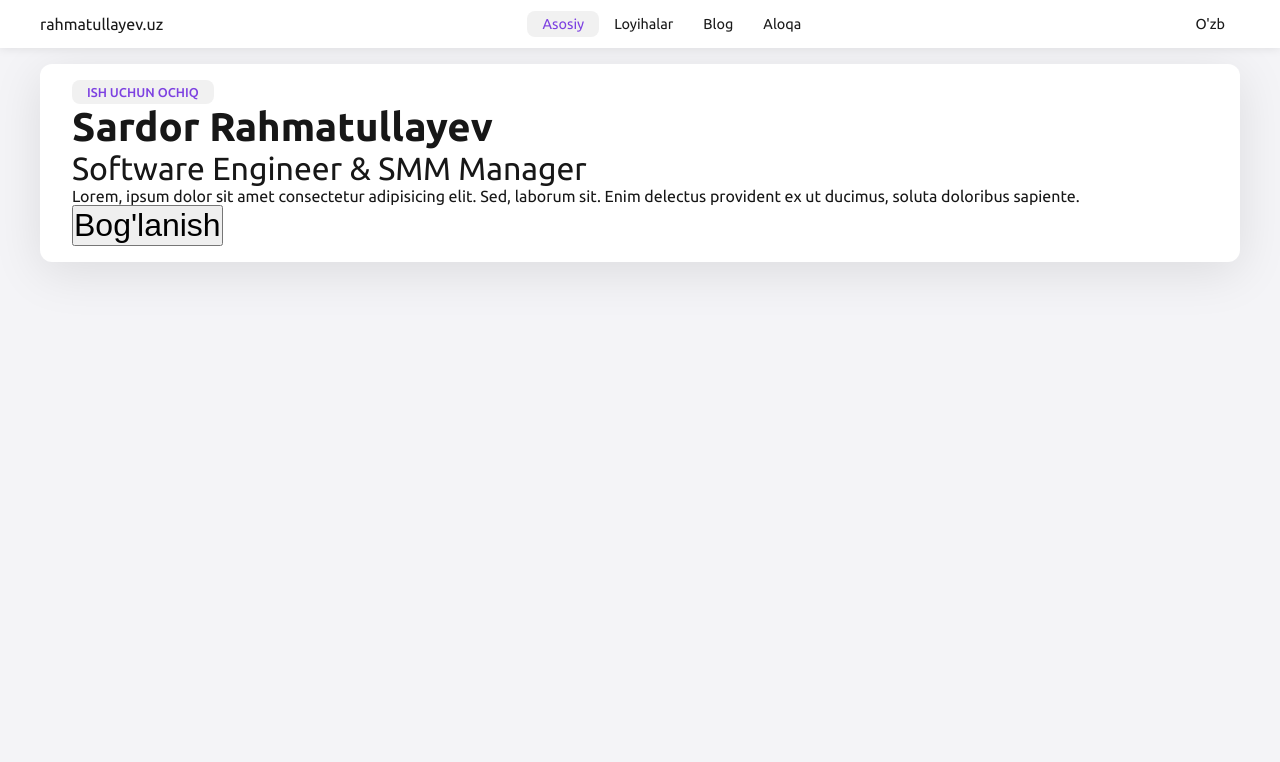
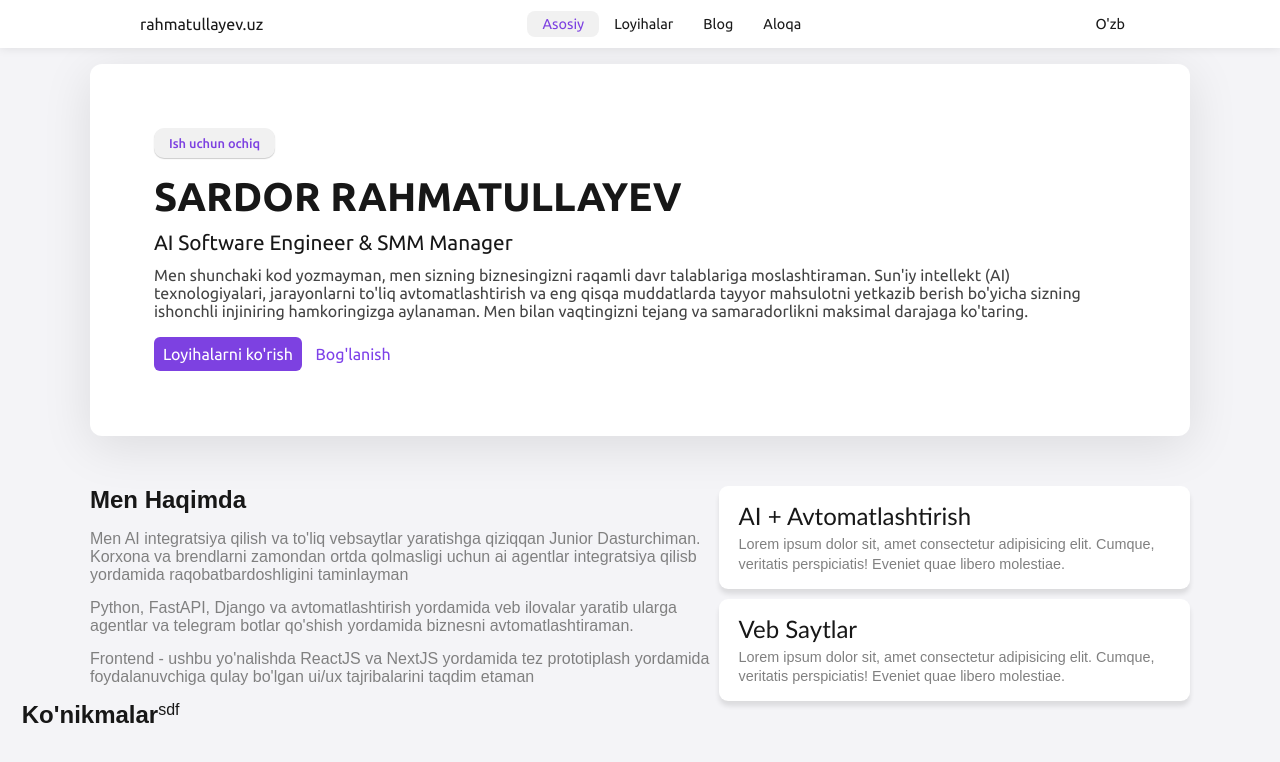
Before and after one commit to rahmatullayev-uz/rahmatullayev, a Django app: page / in a window 1280 px wide. Shown: the top 762 px of the page. Run offline with Django 5.2, Linux system fonts and the light colour scheme.

Commit message:
FullStack project for rahmatullayev.uz

```diff
--- a/src/core/settings.py
+++ b/src/core/settings.py
@@ -38,6 +38,7 @@ INSTALLED_APPS = [
     'django.contrib.sessions',
     'django.contrib.messages',
     'django.contrib.staticfiles',
+    'homeapp'
 ]
 
 MIDDLEWARE = [
--- a/src/static/css/components/navbar.css
+++ b/src/static/css/components/navbar.css
@@ -14,7 +14,7 @@
 
 .navbar-container {
     display: flex;
-    max-width: 1200px;
+    max-width: 1000px;
     justify-content: space-between;
     align-items: center;
     width: 100%;
--- a/src/static/css/pages/home.css
+++ b/src/static/css/pages/home.css
@@ -7,10 +7,10 @@
 }
 
 .hero-container {
-    max-width: 1200px;
+    max-width: 1100px;
     width: 100%;
     background-color: white;
-    padding: 1rem 2rem;
+    padding: 4rem;
     box-shadow: rgba(0, 0, 0, 0.1) 0px 10px 50px;
     border-radius: 12px;
     font-family: "Ubuntu", sans-serif;
@@ -19,23 +19,138 @@
 .title-badge {
     background-color: #f1f1f1;
     width: fit-content;
-    border-radius: 8px;
+    border-radius: 10px;
     font-weight: 500;
     color: #7d41e1;
     font-size: 0.8rem;
-    text-transform: uppercase;
-    padding: 5px 15px;
+    /* text-transform: uppercase; */
+    padding: 8px 15px;
+    box-shadow: rgba(0, 0, 0, 0.2) 0 1px 1px;
 }
 
 .hero-title {
     font-size: 2.5rem;
-    font-family: "Ubuntu";
+    font-family: "Ubuntu", sans-serif;
+    text-transform: uppercase;
+    margin-top: 1rem;
+    margin-bottom: 0.7rem;
 }
 
 .hero-subtitle {
-    font-size: 2rem;
+    font-size: 1.3rem;
+    margin-bottom: 0.7rem;
+    font-family: "Ubuntu", sans-serif;
 }
 
+.hero-about {
+    font-size: 1rem;
+    color: #444;
+    margin-bottom: 1rem;
+    /* max-width: 70ch; */
+    /* font-weight: 400; */
+}
+
+.hero-actions button:first-child {
+    background-color: #7d41e1;
+    color: white;
+    border: none;
+    border-radius: 6px;
+}
+
+.hero-actions button:last-child {
+    background-color: white;
+    border-radius: 9px;
+    color: #7d41e9;
+    border: 1px solid white;
+}
+
+/* .hero-actions button:last-child:hover {
+    border: 1px solid #7d41e9;
+    color: #7d41e9;
+    box-shadow: rgba(0, 0, 0, 0.1) 0 3px 5px;
+} */
+
 .hero-actions button {
-    font-size: 2rem;
+    font-size: 1rem;
+    padding: 8px 9px;
+    cursor: pointer;
+    /* transition: 0.3s ease-in-out; */
+    font-family: "Ubuntu", sans-serif;
 }
+
+.hero-actions button:first-child:hover {
+    background-color: #6734be;
+}
+
+
+/* ABout Me Section */
+.about-me {
+    margin-top: 50px;
+    display: flex;
+    justify-content: center;
+    align-items: center;
+}
+
+.about-container {
+    display: grid;
+    grid-template-columns: 4fr 3fr;
+    max-width: 1100px;
+    width: 100%;
+}
+
+.about-title {
+    margin-bottom: 1rem;
+}
+
+.about-subtitle {
+    color: gray;
+    margin-top: 15px;
+    margin-bottom: 15px;
+    display: grid;
+    row-gap: 1rem;
+    font-weight: 500;
+    font-style: normal;
+}
+
+
+/* Skills */
+.skill-card__about {
+    font-weight: 300;
+    background-color: white;
+    padding: 15px 20px;
+    border-radius: 9px;
+    box-shadow: rgba(0, 0, 0, 0.1) 0 5px 5px;
+}
+
+.skill-card__about:last-child {
+    margin-top: 10px;
+}
+
+.skill-card-title__about {
+    font-family: 'Gill Sans', 'Gill Sans MT', Calibri, 'Trebuchet MS', sans-serif;
+    margin-bottom: 5px;
+    font-size: 1.5rem;
+    font-weight: 500;
+}
+
+.skill-card-content__about {
+    color: gray;
+    font-size: 0.9rem;
+    line-height: 1.2rem;
+}
+
+/* Skill-me section */
+.skills-me {
+    display: flex;
+    /* flex-direction: column; */
+    justify-content: center;
+    /* align-items: center; */
+}
+
+.skills-me-container {
+    display: grid;
+    grid-template-columns: 2fr 2fr;
+    grid-template-rows: 1fr 1fr;
+    max-width: 1100px;
+    width: 100%;
+}
--- a/src/templates/pages/home.html
+++ b/src/templates/pages/home.html
@@ -10,12 +10,18 @@
     <div class="hero-container">
         <div class="title-badge">Ish uchun ochiq</div>
         <h1 class="hero-title">Sardor Rahmatullayev</h1>
-        <p class="hero-subtitle">Software Engineer & SMM Manager</p>
+        <p class="hero-subtitle">AI Software Engineer & SMM Manager</p>
         <p class="hero-about">
-            Lorem, ipsum dolor sit amet consectetur adipisicing elit. Sed, laborum sit. Enim delectus provident ex ut
-            ducimus, soluta doloribus sapiente.
+            Men shunchaki kod yozmayman, men sizning biznesingizni raqamli davr talablariga moslashtiraman. Sun'iy
+            intellekt (AI) texnologiyalari, jarayonlarni to'liq avtomatlashtirish va eng qisqa muddatlarda tayyor
+            mahsulotni yetkazib berish bo'yicha sizning ishonchli injiniring hamkoringizga aylanaman. Men bilan
+            vaqtingizni tejang va samaradorlikni maksimal darajaga ko'taring.
         </p>
         <div class="hero-actions">
+            <button>
+                Loyihalarni ko'rish
+            </button>
+
             <button>
                 Bog'lanish
             </button>
@@ -23,4 +29,51 @@
     </div>
 </section>
 
+<section class="about-me">
+    <div class="about-container">
+        <div>
+            <h1 class="about-title">Men Haqimda</h1>
+            <p class="about-subtitle">
+
+                Men AI integratsiya qilish va to'liq vebsaytlar yaratishga qiziqqan Junior Dasturchiman. Korxona va
+                brendlarni zamondan ortda qolmasligi uchun ai agentlar integratsiya qilisb yordamida
+                raqobatbardoshligini taminlayman
+            </p>
+            <p class="about-subtitle">
+                Python, FastAPI, Django va avtomatlashtirish yordamida veb ilovalar yaratib ularga agentlar va telegram
+                botlar qo'shish yordamida biznesni avtomatlashtiraman.
+            </p>
+            <p class="about-subtitle">
+                Frontend - ushbu yo'nalishda ReactJS va NextJS yordamida tez prototiplash yordamida foydalanuvchiga
+                qulay bo'lgan ui/ux tajribalarini taqdim etaman
+            </p>
+        </div>
+        <div>
+            <div class="skill-card__about">
+                <h3 class="skill-card-title__about">AI + Avtomatlashtirish</h3>
+                <p class="skill-card-content__about">
+                    Lorem ipsum dolor sit, amet consectetur adipisicing elit. Cumque, veritatis perspiciatis! Eveniet
+                    quae libero molestiae.
+                </p>
+            </div>
+            <div class="skill-card__about">
+                <h3 class="skill-card-title__about">Veb Saytlar</h3>
+                <p class="skill-card-content__about">
+                    Lorem ipsum dolor sit, amet consectetur adipisicing elit. Cumque, veritatis perspiciatis! Eveniet
+                    quae libero molestiae.
+                </p>
+            </div>
+        </div>
+    </div>
+</section>
+
+<section class="skills-me">
+    <h2>Ko'nikmalar</h2>
+    <div class="skills-me-container">
+        <div>
+            sdf
+        </div>
+    </div>
+</section>
+
 {% endblock %}
```
Also changed, not shown: 1 other file.
